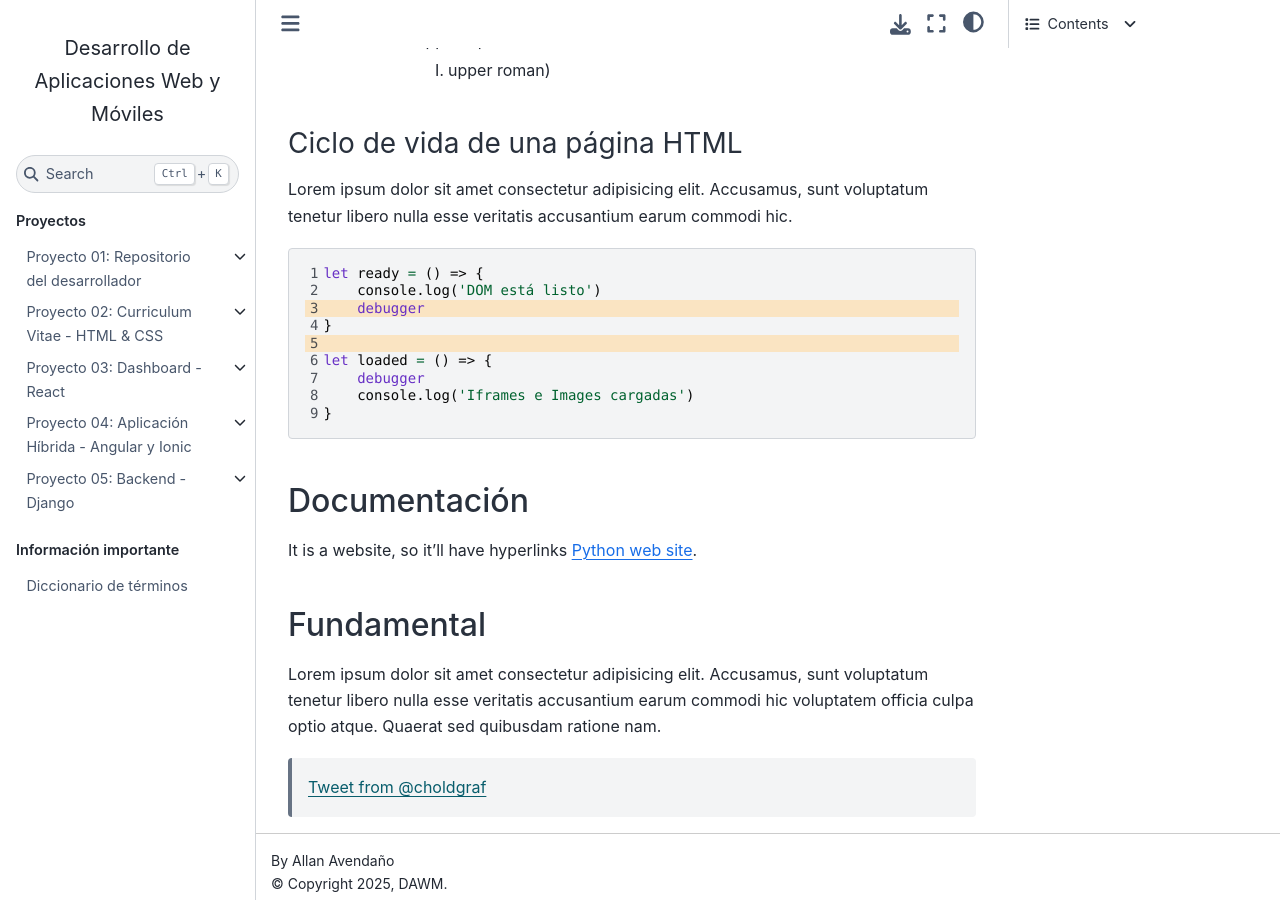
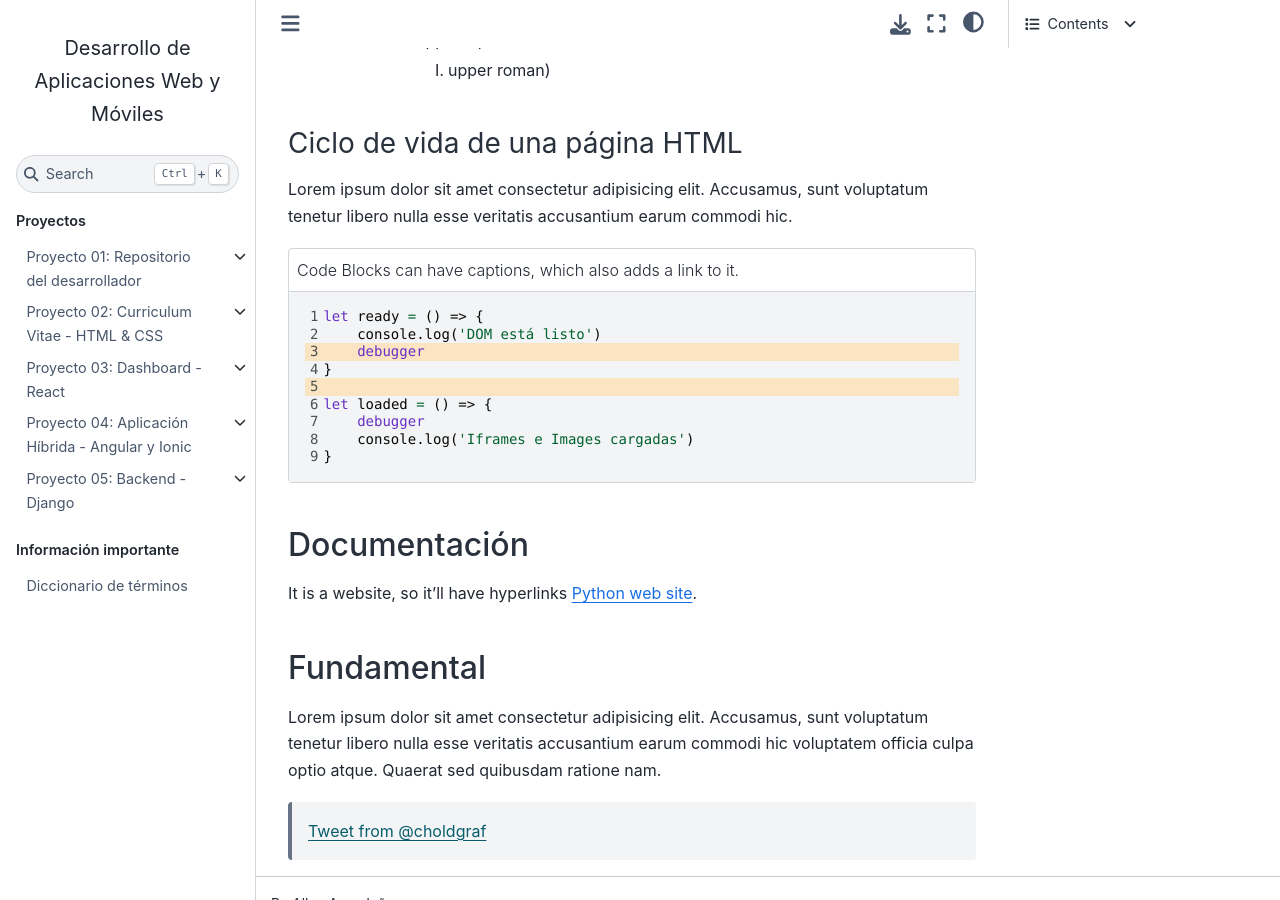
Before and after one commit to DAWMFIEC/DAWM-AI, a Sphinx documentation site: the page built from docs/source/plantillas/guia.rst, in a window 1280 px wide and 900 px high, scrolled down 796 px. Built offline with Sphinx 7.4.7 and the Sphinx Book theme 1.1.4, drawn with Linux system fonts in a browser that asks for light colours; pages that are not in the unit, such as notebooks, are missing from menus.

Commit message:
with caption

```diff
--- a/docs/source/plantillas/guia.rst
+++ b/docs/source/plantillas/guia.rst
@@ -41,6 +41,7 @@ Lorem ipsum dolor sit amet consectetur adipisicing elit. Accusamus, sunt
 voluptatum tenetur libero nulla esse veritatis accusantium earum commodi hic.
 
 .. code-block:: javascript
+    :caption: Code Blocks can have captions, which also adds a link to it.
     :linenos:
     :emphasize-lines: 3,5
 
```
